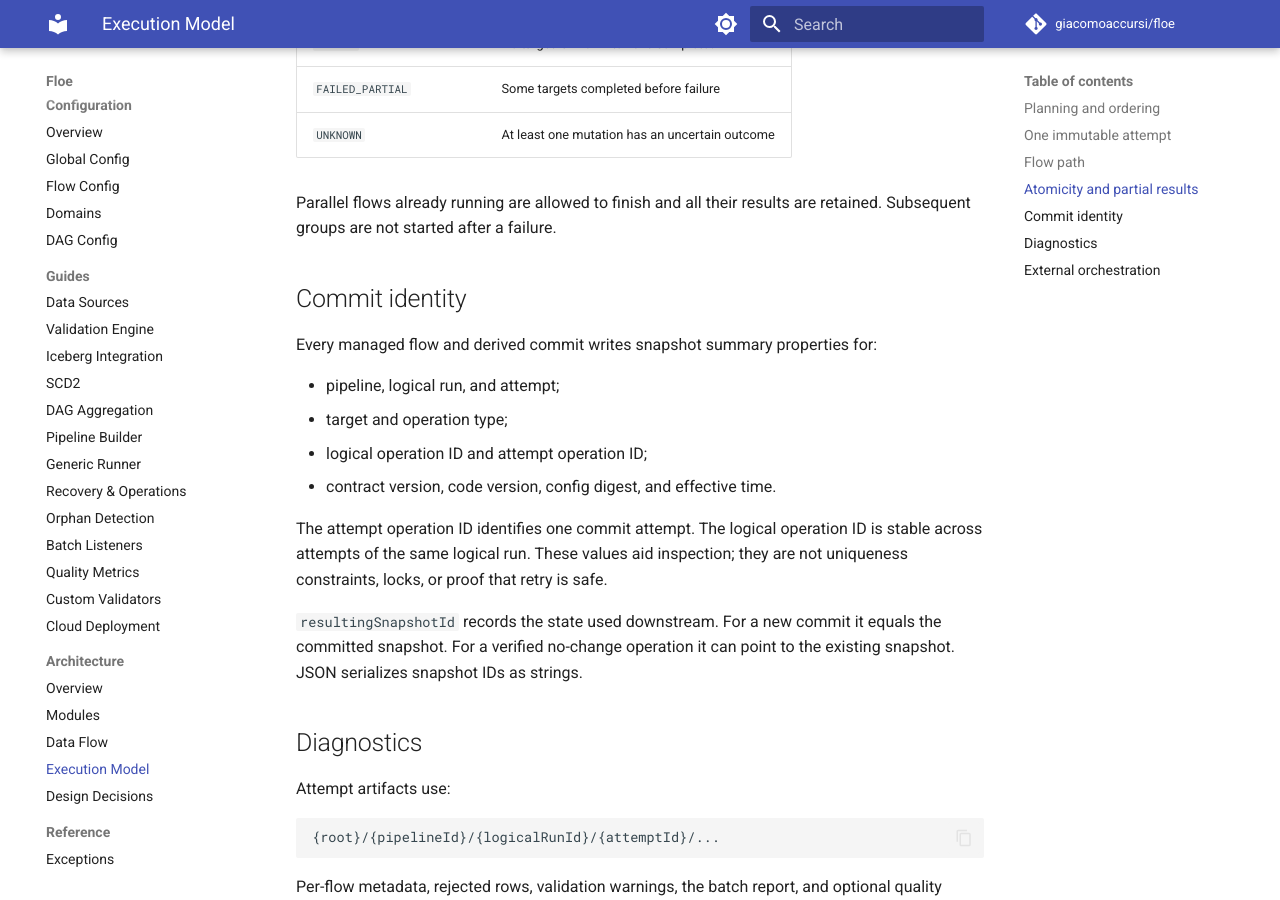
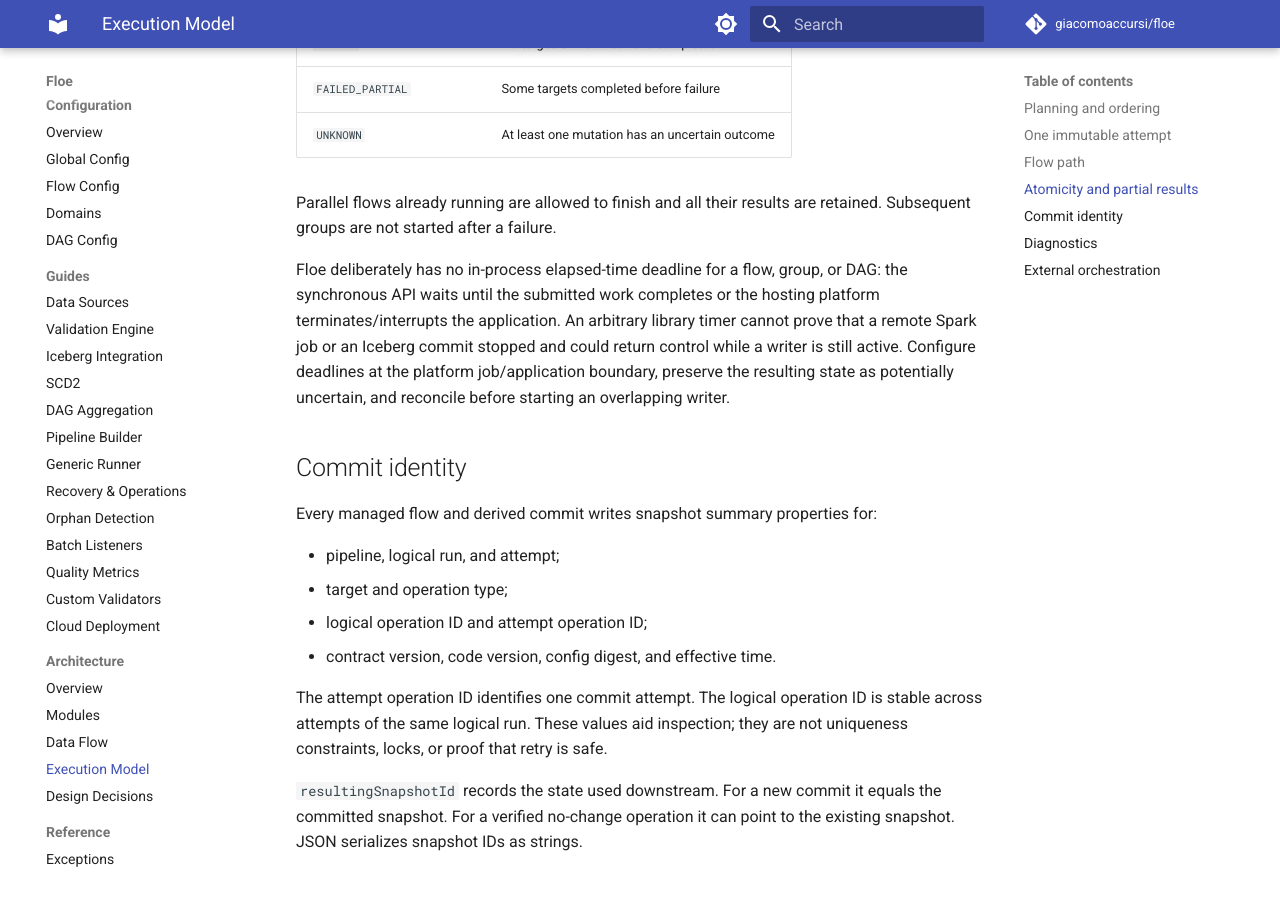
Before and after one commit to giacomoaccursi/Floe, an MkDocs documentation site: the page built from site-docs/architecture/execution-model.md, in a window 1280 px wide and 900 px high, scrolled down 1886 px. Built offline with MkDocs 1.6.1 and Material for MkDocs 9.7.7, drawn with Linux system fonts in a browser that asks for light colours; comment, search, counter and statistics services are not loaded.

Commit message:
docs: define execution timeout ownership

```diff
--- a/site-docs/architecture/execution-model.md
+++ b/site-docs/architecture/execution-model.md
@@ -69,6 +69,12 @@ Aggregate statuses are:
 
 Parallel flows already running are allowed to finish and all their results are retained. Subsequent groups are not started after a failure.
 
+Floe deliberately has no in-process elapsed-time deadline for a flow, group, or DAG: the synchronous API waits until
+the submitted work completes or the hosting platform terminates/interrupts the application. An arbitrary library timer
+cannot prove that a remote Spark job or an Iceberg commit stopped and could return control while a writer is still
+active. Configure deadlines at the platform job/application boundary, preserve the resulting state as potentially
+uncertain, and reconcile before starting an overlapping writer.
+
 ## Commit identity
 
 Every managed flow and derived commit writes snapshot summary properties for:
```
Also changed, not shown: site-docs/guides/recovery.md (+5 -0 lines).
